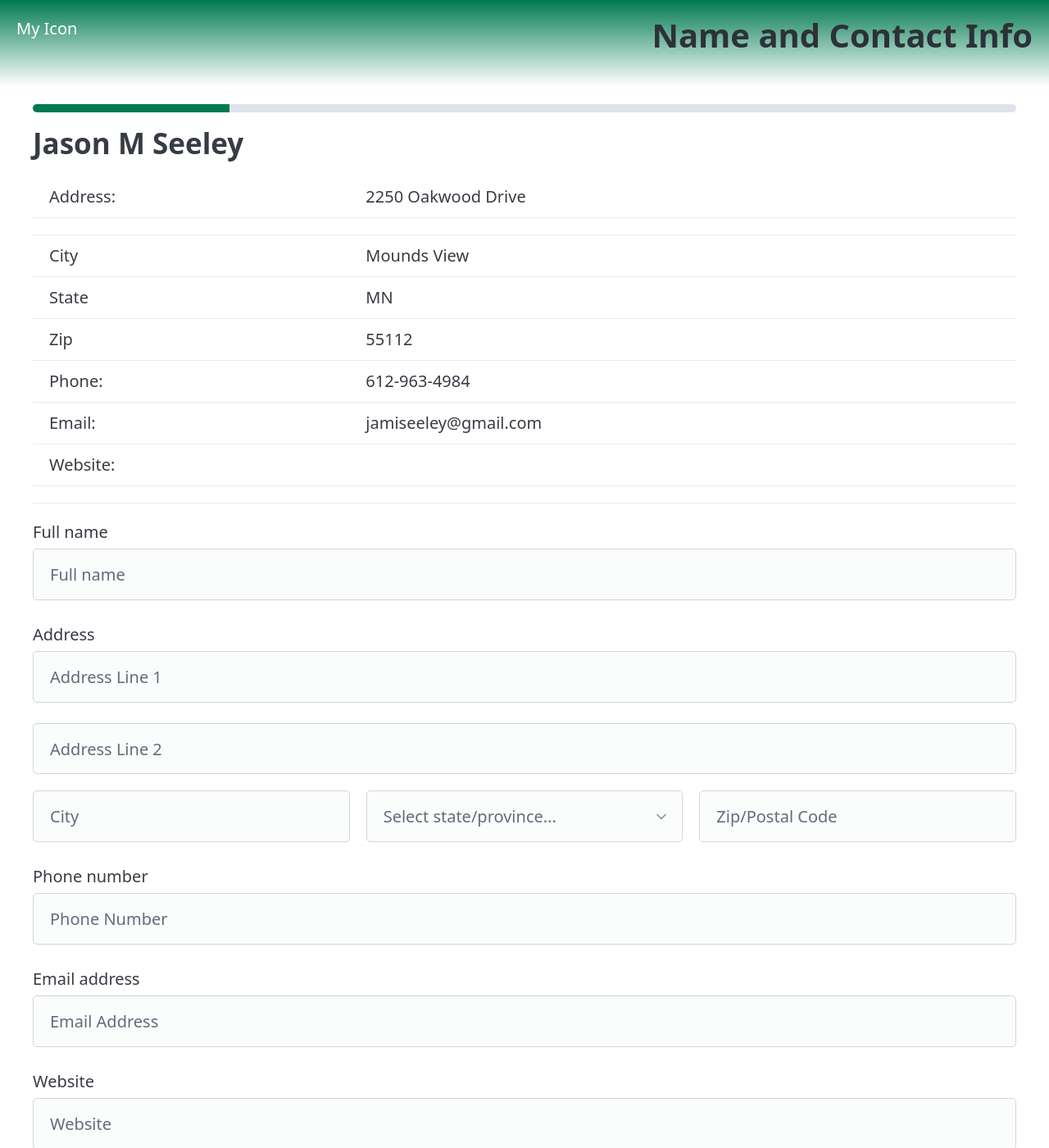
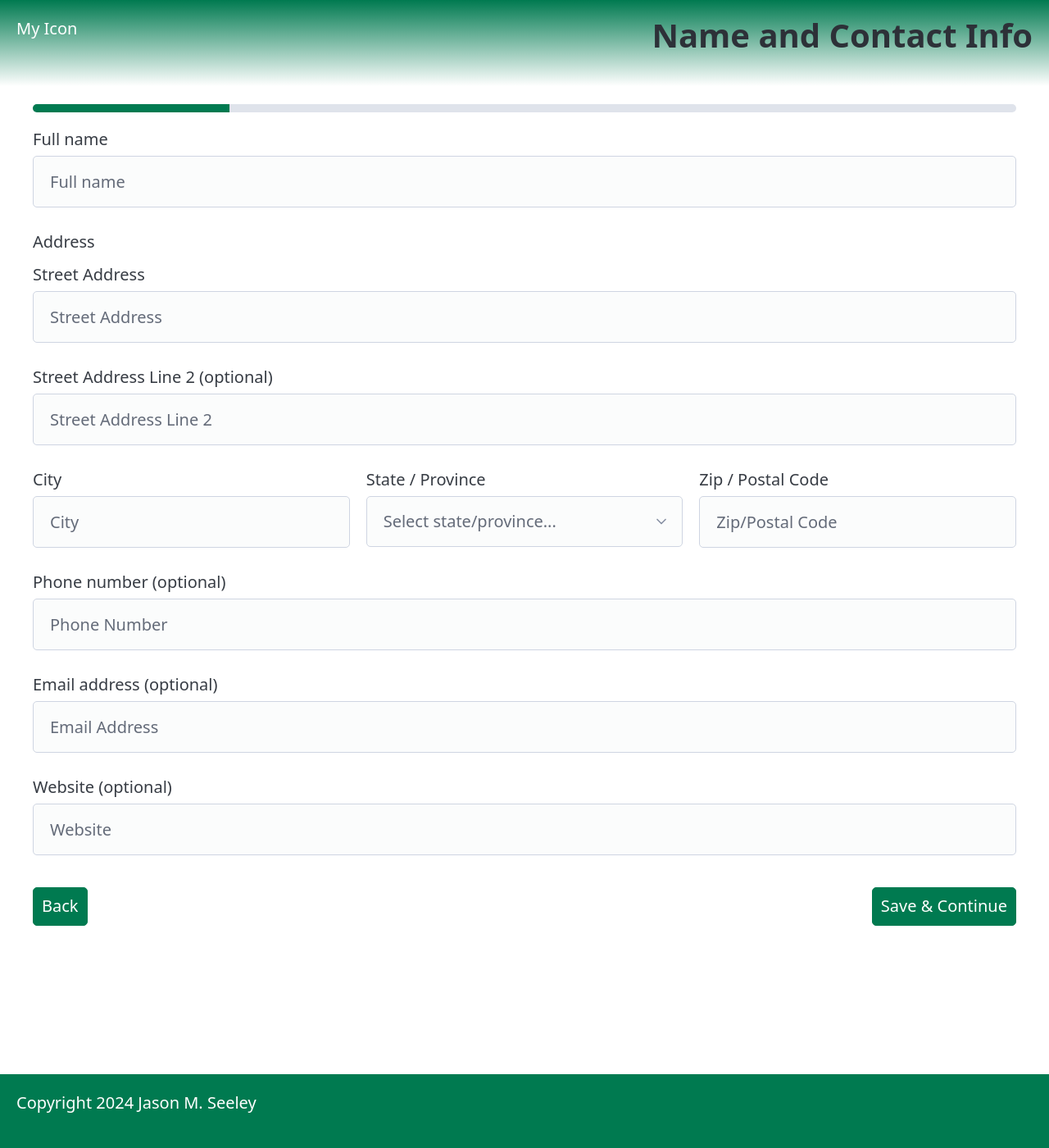
Before and after one commit to HeirOfNorton/alwaysfreeresume, a Jekyll site: the page built from pages/standard-contact.html, in a window 1280 px wide and 1400 px high. Shown: the whole window at 82% size. Built offline with Jekyll 4.4.1, drawn with Linux system fonts in a browser that asks for light colours.

Commit message:
Settled on just the form, cleaned up the first form a bit and removed extraneous ARIA markup.

```diff
--- a/_layouts/section-contact.html
+++ b/_layouts/section-contact.html
@@ -2,54 +2,7 @@
 layout: section-base
 ---
 
-<!-- displayed items -->
-
-<section>
-    <h2>Jason M Seeley</h2>
-    <table>
-        <tbody>
-            <tr>
-                <th scope="row">Address:</th>
-                <td>2250 Oakwood Drive</td>
-            </tr>
-            <tr>
-                <th scope="row"></th>
-                <td></td>
-            </tr>
-            <tr>
-                <th scope="row">City</th>
-                <td>Mounds View</td>
-            </tr>
-            <tr>
-                <th scope="row">State</th>
-                <td>MN</td>
-            </tr>
-            <tr>
-                <th scope="row">Zip</th>
-                <td>55112</td>
-            </tr>
-            <tr>
-                <th scope="row">Phone:</th>
-                <td>612-963-4984</td>
-            </tr>
-            <tr>
-                <th scope="row">Email:</th>
-                <td>jamiseeley@gmail.com</td>
-            </tr>
-            <tr>
-                <th scope="row">Website:</th>
-                <td></td>
-            </tr>
-        </tbody>
-    </table>
-
-</section>
-
-<hr>
-<!-- Editable form -->
-
 <form>
-    <fieldset>
     <label>
         Full name
         <input
@@ -57,34 +10,40 @@ layout: section-base
             placeholder="Full name"
             autocomplete="name"
             type="text"
-                aria-label="Full Name"
+            required
+        />
+    </label>
+    <fieldset>
+        <legend>Address</legend>
+        <label>
+            Street Address
+            <input
+                name="address1"
+                placeholder="Street Address"
+                type="text"
+            />
+        </label>
+        <label>
+            Street Address Line 2 (optional)
+            <input
+                name="address2"
+                placeholder="Street Address Line 2"
+                type="text"
+            />
+        </label>
+            <div class="grid">
+                <label>
+                    City
+                    <input
+                        name="city"
+                        placeholder="City"
+                        type="text"
                         required
                     />
                 </label>
                 <label>
-            Address
-            <input
-                name="address1"
-                placeholder="Address Line 1"
-                type="text"
-                aria-label="Address Line 1"
-                required
-            />
-            <input
-                name="address2"
-                placeholder="Address Line 2"
-                type="text"
-                aria-label="Address Line 2"
-            />
-            <div class="grid">
-                <input
-                    name="city"
-                    placeholder="City"
-                    type="text"
-                    aria-label="City"
-                    required
-                />
-                <select name="state" aria-label="Select state" required>
+                    State / Province
+                    <select name="state" required>
                         <option selected disabled value="">
                             Select state/province...
                         </option>
@@ -159,35 +118,36 @@ layout: section-base
                     <option value="UM">United States Minor Outlying Islands</option>
                     <option value="VI">Virgin Islands</option>
                     </select>
+                </label>
+                <label>
+                    Zip / Postal Code
                     <input
                         name="zip"
                         placeholder="Zip/Postal Code"
                         type="text"
-                    aria-label="Zip/Postal Code"
                         required
                     />
+                </label>
             </div>
         </label>
         <label>
-            Phone number
+            Phone number (optional)
             <input
                 name="phone"
                 placeholder="Phone Number"
                 type="tel"
-                aria-label="Phone Number"
             />
         </label>
         <label>
-            Email address
+            Email address (optional)
             <input
                 name="email"
                 placeholder="Email Address"
                 type="email"
-                aria-label="Email Address"
             />
         </label>
         <label>
-            Website
+            Website (optional)
             <input
                 name="website"
                 placeholder="Website"
--- a/pages/standard-contact.html
+++ b/pages/standard-contact.html
@@ -2,7 +2,7 @@
 layout: section-contact
 permalink: /standard/contact/
 next: /standard/objective-skip/
-nexttitle: Objective
+nexttitle: Save & Continue
 title: Name and Contact Info
 previous: /start/
 prevtitle: Back
```
Also changed, not shown: other parts of _layouts/section-contact.html (+0 -5 lines). Lines whose indentation alone changed are shown as unchanged.
